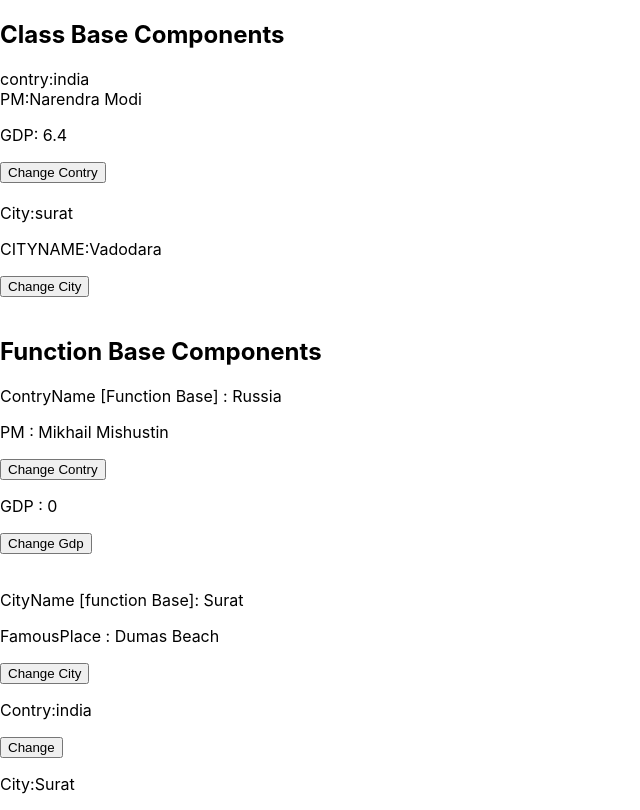
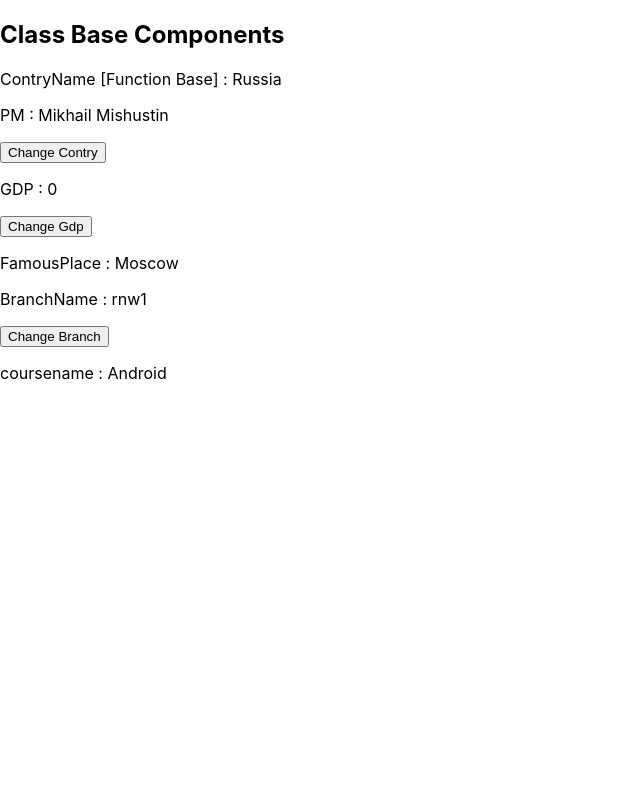
Before and after one commit to Beladiyamitul/Reactproject, a React (Create React App) app: page / in a window 1280 px wide. Shown: the whole page, without its empty margins (0-640 px from the left). Built offline with nearby package versions, Linux system fonts and the light colour scheme.

Commit message:
branch-course

```diff
--- a/src/App.js
+++ b/src/App.js
@@ -1,10 +1,11 @@
 import logo from './logo.svg';
 import './App.css';
-import Contry from './containers/contry/contry';
-import City from './containers/contry/city';
+import Contry from './containers/contry/Contry';
+import City from './containers/contry/City';
 import Contryfun from './containers/contry/Contryfun';
 import Cityfun from './containers/contry/Cityfun';
 import Con_city_change from './containers/contry/Con_city_change';
+import Branch from './containers/contry/Branch';
 
 function App() {
 
@@ -14,19 +15,21 @@
 
     <h2>Class Base Components</h2>
 
-        <Contry gdpval={6.4}/>
+        {/* <Contry gdpval={6.4}/>
         <br/><br/>
         <City cityname={'Vadodara'}/>
 
         <br/><br/>
-        <h2>Function Base  Components</h2>
+        <h2>Function Base  Components</h2>  */}
 
 
-      <Contryfun />
-      <br/><br/>
-      <Cityfun/>
+      <Contryfun  gdpval={6.4}/>
+      {/* <br/><br/>
+      <Cityfun/> */}
 
-      <Con_city_change/>
+      <Branch/>
+
+
 
       </>
   );
--- /dev/null
+++ b/src/containers/contry/Branch.js
@@ -0,0 +1,24 @@
+import React, { useState } from 'react';
+import Course from './Course';
+
+function Branch(props) {
+
+    const [branch , setBranch] = useState('rnw1');
+    const [course , setCourse] = useState('Android');
+
+    const Coursechange = () => {
+        setBranch ('rnw2')
+        setCourse ('node js')
+    }
+    return (
+        <>
+             <p>BranchName : {branch}</p>
+
+          <button onClick={() => Coursechange()}>Change Branch</button>
+
+          <Course coursename={branch}/>
+        </>
+    );
+}
+
+export default Branch;
--- a/src/containers/contry/Cityfun.js
+++ b/src/containers/contry/Cityfun.js
@@ -1,6 +1,6 @@
 import React, { useState } from 'react';
 
-function Cityfun(props) {
+function Cityfun({props}) {
 
     const [cityname , setCity] = useState('Surat');
     const [FamousPlace , setPlace] = useState('Dumas Beach');
@@ -17,6 +17,10 @@
             <button onClick={() => Changecity()}>Change City</button>
 
 
+
+
+
+
         </>
     );
 }
--- a/src/containers/contry/Con_city_change.js
+++ b/src/containers/contry/Con_city_change.js
@@ -1,24 +1,17 @@
 import React, { useState } from 'react';
 
-function Con_city_change(props) {
-    const [contryname , setContry] = useState('india');
-    const [cityname , setCity] = useState('Surat');
+function Con_city_change({famplace}) {
 
-    const chagecontry =()=>{
-        setContry('Russia')
-        setCity('Vadodara')
-    }
 
 
     return (
        <>
 
-       <p>Contry:{contryname}</p>
-       <button onClick={()=> chagecontry()}>Change</button>
+       {
+           famplace === 'Russia' ? <p>FamousPlace :  Moscow </p>: <p>FamousPlace :  Tajmahel</p>
+       }
 
-       <br/>
-       <p>City:{cityname}</p>
-       {/* <button onClick={()=>setCity()}>Change</button> */}
+
 
 
 
--- a/src/containers/contry/Contryfun.js
+++ b/src/containers/contry/Contryfun.js
@@ -2,8 +2,11 @@
 // rsf
 
 import React, { useState } from 'react';
+import Con_city_change from './Con_city_change';
+// import from '';
 
-function Contryfun(props) {
+
+function Contryfun({gdpval}) {
 
     const [contryname , setContry] = useState('Russia');
     const [PM , setPM] = useState('Mikhail Mishustin');
@@ -22,8 +25,9 @@
         <button onClick={() => Contrychange()}>Change Contry</button>
 
         <p>GDP : {gdp}</p>
-        <button onClick={() => setGdp(4.5)}>Change Gdp</button>
+        <button onClick={() => setGdp(gdpval)}>Change Gdp</button>
 
+       <Con_city_change famplace={contryname}/>
 
        </>
     );
--- /dev/null
+++ b/src/containers/contry/Course.js
@@ -0,0 +1,13 @@
+import React from 'react';
+
+function Course({coursename}) {
+    return (
+       <>
+        {
+         coursename === 'rnw1' ? <p>coursename : Android </p> : <p>coursename : node js</p>
+        }
+        </>
+    );
+}
+
+export default Course;
```
